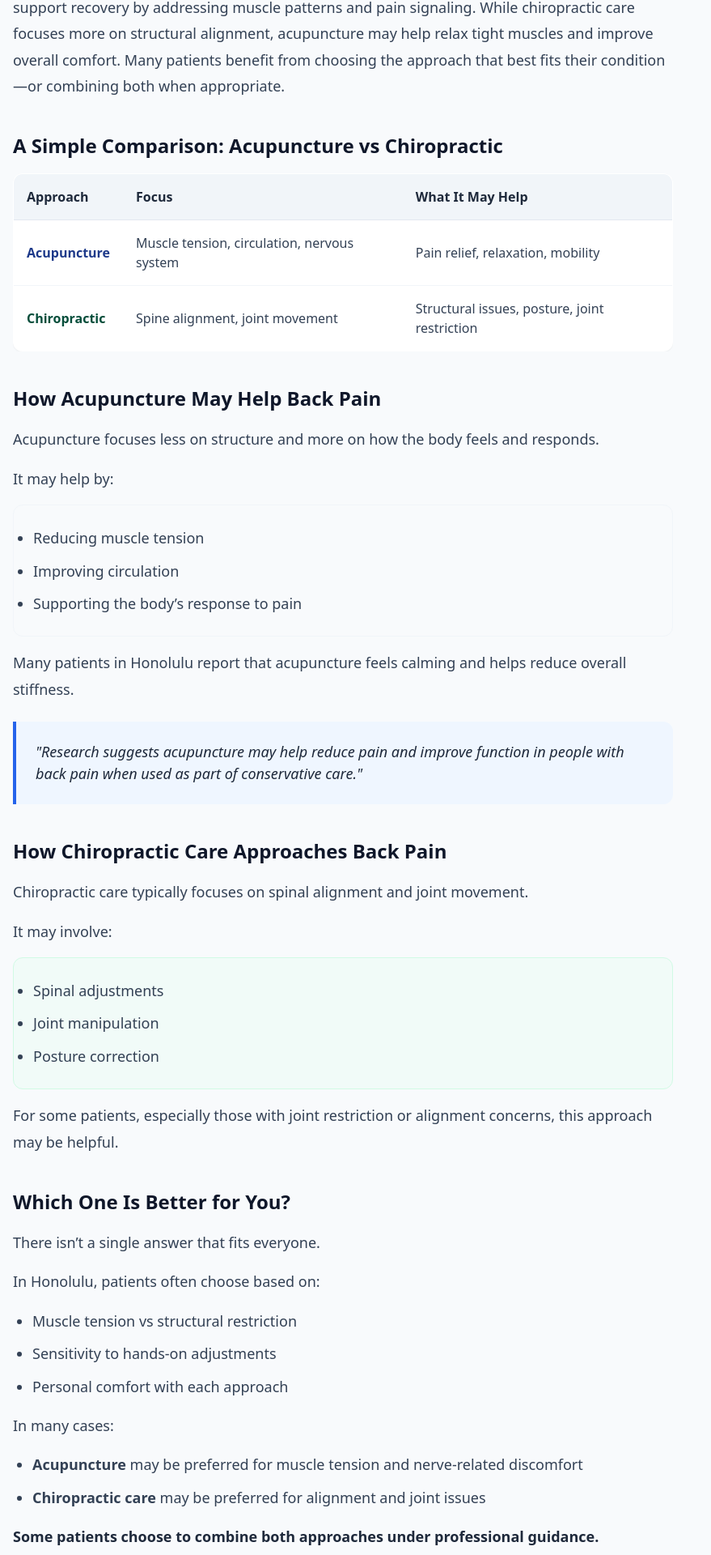
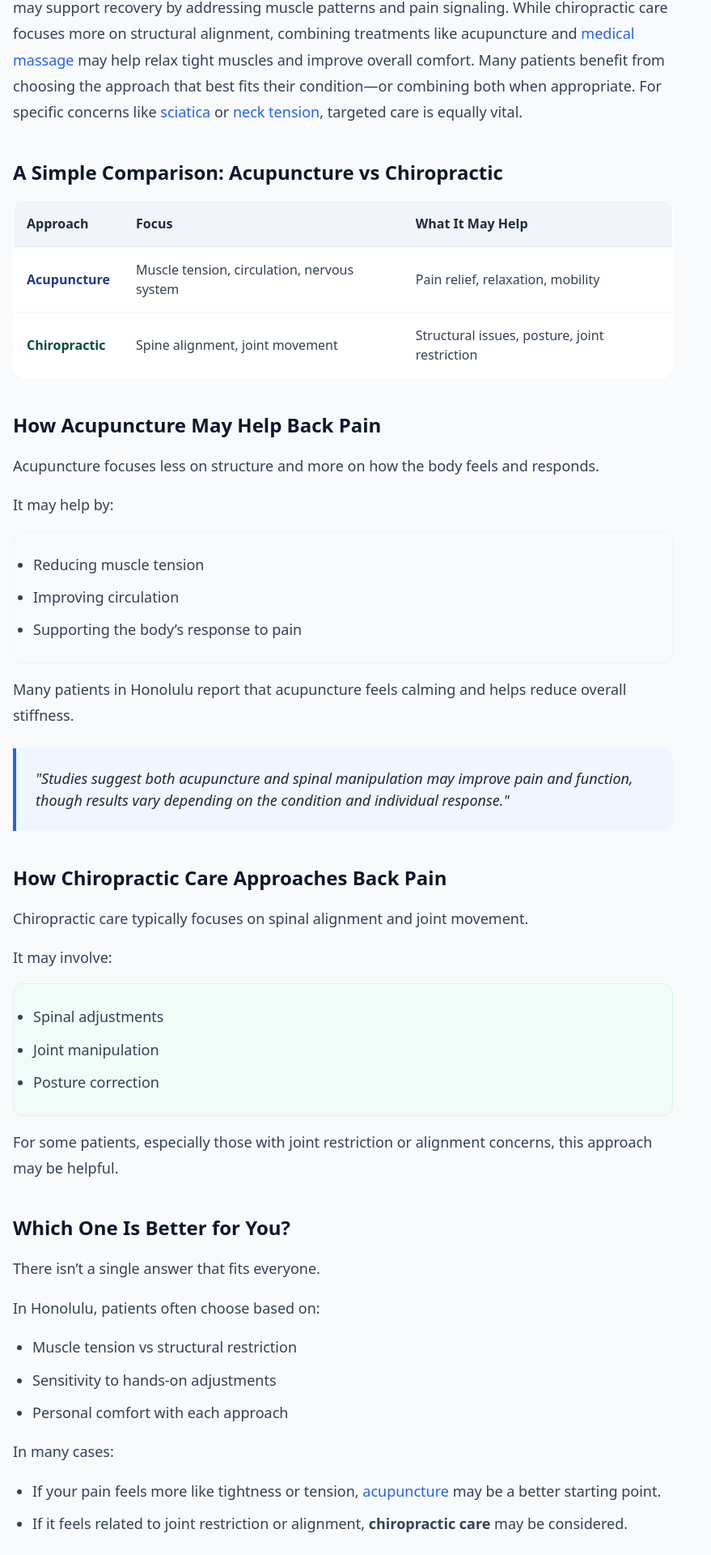
Before and after one commit to acutherapy/acutherapy-web-v2, a React (Vite) app: page /acupuncture-vs-chiropractic-back-pain in a window 1280 px wide. Shown: the part 1975-3895 px from the top of the page at 81% size, without its empty margins (0-879 px from the left). Built offline with nearby package versions, Linux system fonts and the light colour scheme.

Commit message:
Enhance Acupuncture vs Chiropractic page with explicit citations, clear selection logic, and contextual internal links

```diff
--- a/src/pages/AcupunctureVsChiropracticBackPainPage.tsx
+++ b/src/pages/AcupunctureVsChiropracticBackPainPage.tsx
@@ -138,7 +138,7 @@ export default function AcupunctureVsChiropracticBackPainPage() {
             </figure>
 
             <p className="text-[16px] md:text-[18px] text-slate-700 leading-[1.8] mb-10">
-              Back pain can come from multiple sources, including muscle tension, joint restriction, and nerve irritation. In Honolulu, both acupuncture and chiropractic care are commonly used to manage back pain. At Acutherapy Clinics, Dr. David Cai helps patients understand how acupuncture may support recovery by addressing muscle patterns and pain signaling. While chiropractic care focuses more on structural alignment, acupuncture may help relax tight muscles and improve overall comfort. Many patients benefit from choosing the approach that best fits their condition—or combining both when appropriate.
+              <Link to="/back-pain-acupuncture-honolulu" className="text-blue-600 font-medium hover:underline">Back pain</Link> can come from multiple sources, including muscle tension, joint restriction, and nerve irritation. In Honolulu, both <Link to="/acupuncture-honolulu" className="text-blue-600 font-medium hover:underline">acupuncture</Link> and chiropractic care are commonly used to manage this discomfort. At Acutherapy Clinics, Dr. David Cai helps patients understand how acupuncture may support recovery by addressing muscle patterns and pain signaling. While chiropractic care focuses more on structural alignment, combining treatments like acupuncture and <Link to="/medical-massage-honolulu" className="text-blue-600 font-medium hover:underline">medical massage</Link> may help relax tight muscles and improve overall comfort. Many patients benefit from choosing the approach that best fits their condition—or combining both when appropriate. For specific concerns like <Link to="/sciatica-acupuncture-honolulu" className="text-blue-600 font-medium hover:underline">sciatica</Link> or <Link to="/neck-pain-treatment-honolulu" className="text-blue-600 font-medium hover:underline">neck tension</Link>, targeted care is equally vital.
             </p>
 
             <h2 className="text-[24px] font-bold text-slate-900 mb-4">
@@ -184,7 +184,7 @@ export default function AcupunctureVsChiropracticBackPainPage() {
 
             <div className="bg-blue-50 border-l-4 border-blue-600 p-6 mb-10 rounded-r-xl">
                <p className="text-[16px] md:text-[18px] text-slate-800 font-medium italic">
-                 "Research suggests acupuncture may help reduce pain and improve function in people with back pain when used as part of conservative care."
+                 "Studies suggest both acupuncture and spinal manipulation may improve pain and function, though results vary depending on the condition and individual response."
                </p>
             </div>
 
@@ -215,8 +215,8 @@ export default function AcupunctureVsChiropracticBackPainPage() {
               </ul>
               <p>In many cases:</p>
               <ul className="list-disc pl-6 space-y-2 mb-4 box-border">
-                <li><strong>Acupuncture</strong> may be preferred for muscle tension and nerve-related discomfort</li>
-                <li><strong>Chiropractic care</strong> may be preferred for alignment and joint issues</li>
+                <li>If your pain feels more like tightness or tension, <strong><Link to="/acupuncture-honolulu" className="text-blue-600 font-medium hover:underline">acupuncture</Link></strong> may be a better starting point.</li>
+                <li>If it feels related to joint restriction or alignment, <strong>chiropractic care</strong> may be considered.</li>
               </ul>
               <p className="font-semibold text-slate-800">Some patients choose to combine both approaches under professional guidance.</p>
             </div>
```
